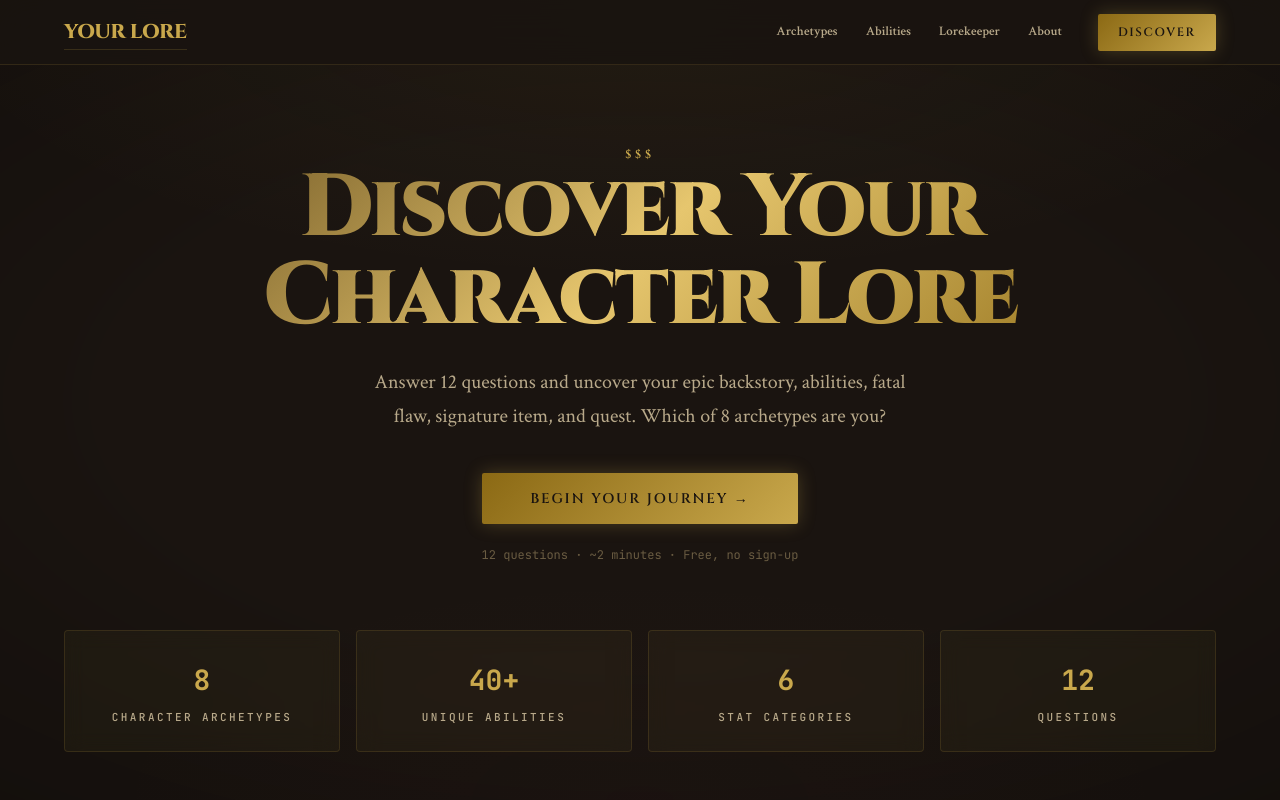
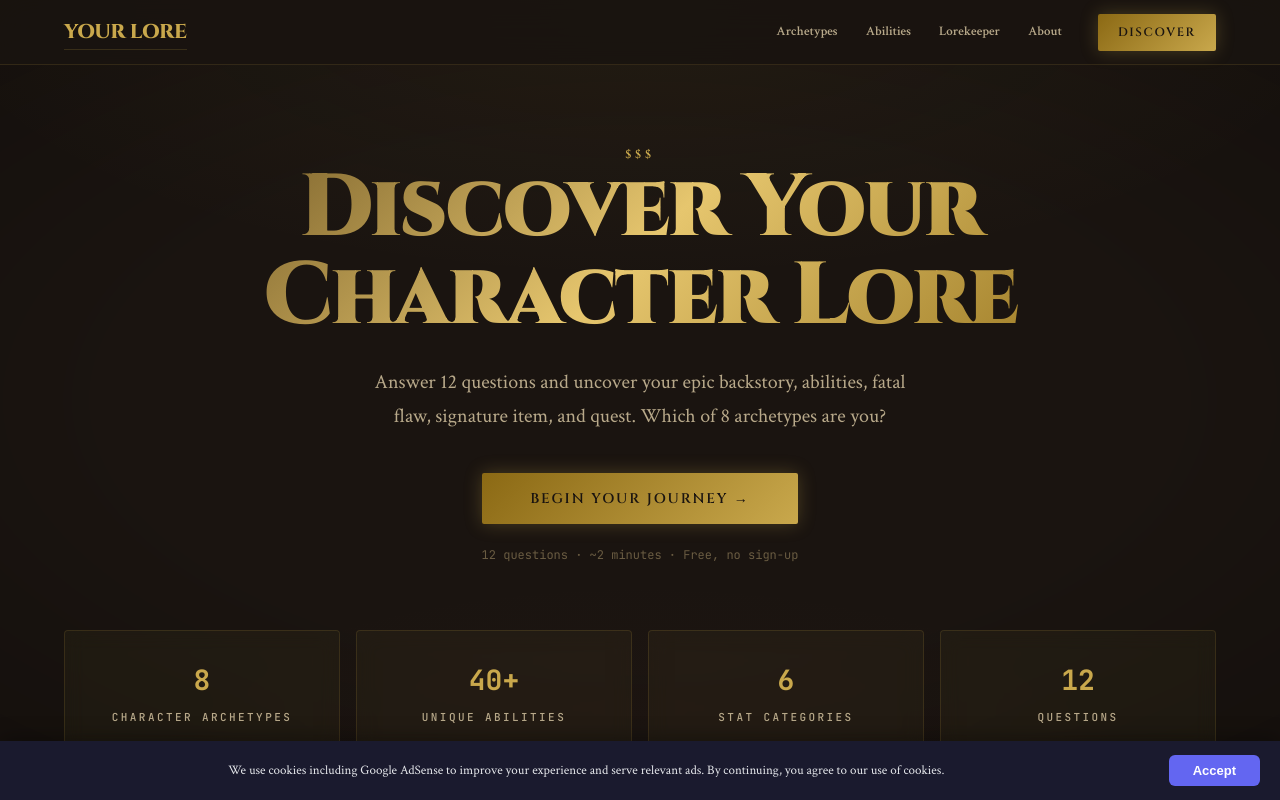
Before and after one commit to pengcc001-netizen/your-lore, a React (Vite) app: page / in a window 1280 px wide. Shown: the top 800 px of the page. Built offline with nearby package versions, Linux system fonts and the light colour scheme.

Commit message:
feat: add CookieConsent component for EU GDPR compliance (DIS-03)

```diff
--- a/src/App.tsx
+++ b/src/App.tsx
@@ -12,6 +12,7 @@
 import StaticPage from './pages/StaticPage'
 import ResultPage from './pages/ResultPage'
 import Ad from './components/Ad'
+import CookieConsent from './components/CookieConsent'
 
 function NotFound() {
   return (
@@ -99,6 +100,7 @@
         </div>
       </footer>
       <style>{`@media (max-width: 860px) { .nav-desktop { display: none !important; } .menu-toggle { display: flex !important; } }`}</style>
+      <CookieConsent />
     </div>
   )
 }
--- /dev/null
+++ b/src/components/CookieConsent.tsx
@@ -0,0 +1,41 @@
+import { useState, useEffect } from 'react'
+
+export default function CookieConsent() {
+  const [visible, setVisible] = useState(false)
+
+  useEffect(() => {
+    try {
+      const consent = localStorage.getItem('cookie_consent')
+      if (!consent) setVisible(true)
+    } catch {
+      setVisible(true)
+    }
+  }, [])
+
+  if (!visible) return null
+
+  const accept = () => {
+    try { localStorage.setItem('cookie_consent', 'accepted') } catch {}
+    setVisible(false)
+  }
+
+  return (
+    <div style={{
+      position: 'fixed', bottom: 0, left: 0, right: 0, zIndex: 9999,
+      background: '#1a1a2e', color: '#e5e7eb',
+      padding: '14px 20px', display: 'flex', justifyContent: 'center', alignItems: 'center',
+      gap: 16, flexWrap: 'wrap', boxShadow: '0 -4px 20px rgba(0,0,0,0.3)',
+      fontSize: 13, lineHeight: 1.5,
+    }}>
+      <p style={{ margin: 0, flex: 1, minWidth: 200, textAlign: 'center' }}>
+        We use cookies including Google AdSense to improve your experience and serve relevant ads.
+        By continuing, you agree to our use of cookies.
+      </p>
+      <button onClick={accept} style={{
+        background: '#6366f1', color: '#fff', border: 'none',
+        padding: '8px 24px', borderRadius: 6, fontSize: 13, fontWeight: 600,
+        cursor: 'pointer', whiteSpace: 'nowrap',
+      }}>Accept</button>
+    </div>
+  )
+}
```
